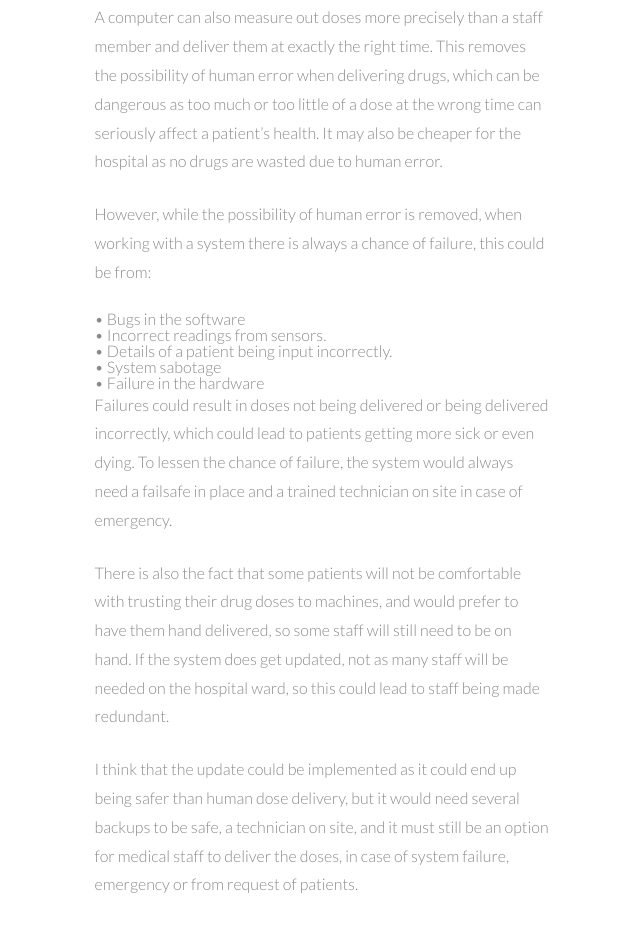
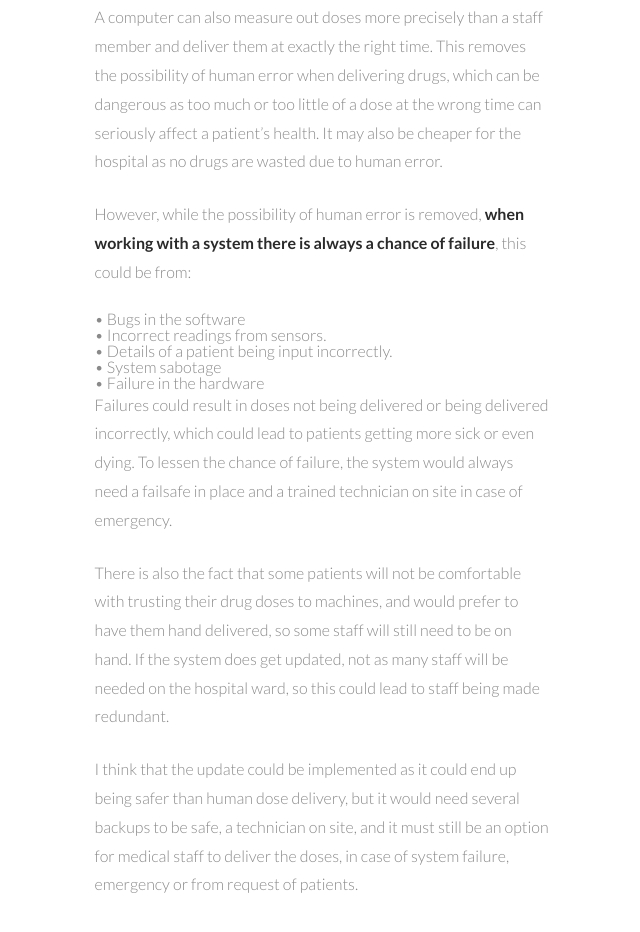
Before and after one commit to bohnbangus/covidQuestions, a plain HTML site: page hospitals.html in a window 1280 px wide. Shown: the part 995-1927 px from the top of the page, without its empty margins (318-958 px from the left). Drawn offline with nearby package versions, Linux system fonts and the light colour scheme.

Commit message:
Added strong text

```diff
--- a/hospitals.html
+++ b/hospitals.html
@@ -66,7 +66,7 @@
 								<p>The proposed update could be extremely useful as the system can respond to sensors and vital data much quicker and more reliably than hospital staff, meaning it can calculate more effective doses of drugs.<br>
 								</p>
 								<p>A computer can also measure out doses more precisely than a staff member and deliver them at exactly the right time. This removes the possibility of human error when delivering drugs, which can be dangerous as too much or too little of a dose at the wrong time can seriously affect a patient’s health. It may also be cheaper for the hospital as no drugs are wasted due to human error.</p>
-								<p>However, while the possibility of human error is removed, when working with a system there is always a chance of failure, this could be from:</p>
+								<p>However, while the possibility of human error is removed, <strong>when working with a system there is always a chance of failure</strong>, this could be from:</p>
 							  <ul>
 								  <li>•	Bugs in the software</li>
 							    <li>• Incorrect readings from sensors.</li>
```
Also changed, not shown: privacy.html (+1 -1 lines).
